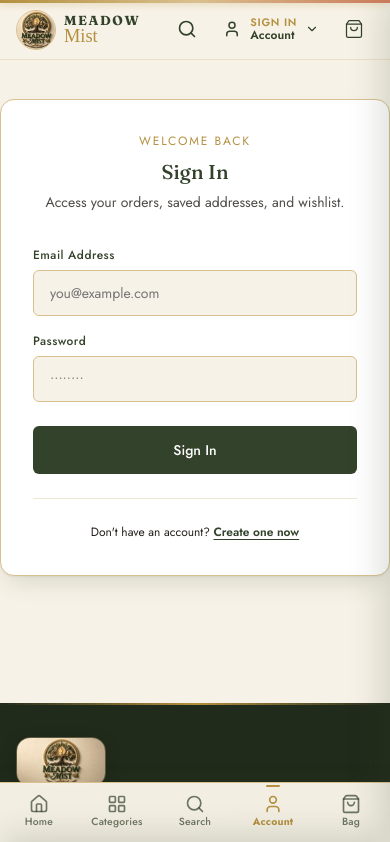
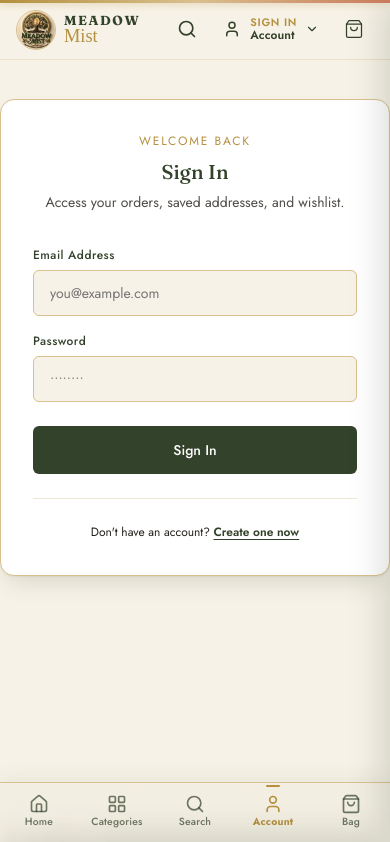
Before and after one commit to ADI-2707/meedowmist, a Next.js app in the folder apps/storefront/: page /login in a window 390 px wide. Shown: the top 842 px of the page. Built offline with nearby package versions, Linux system fonts and the light colour scheme; no server answers; a web font is replaced by a local one.

Commit message:
style(storefront): adjust mobile safe area padding for bottom navigation bar

```diff
--- a/apps/storefront/src/app/globals.css
+++ b/apps/storefront/src/app/globals.css
@@ -70,6 +70,7 @@
   --container-max:  1280px;
   --container-pad:  clamp(1rem, 4vw, 3rem);
   --nav-height:     clamp(60px, 7vh, 72px);
+  --bottom-nav-height: 64px;
 }
 
 
@@ -186,3 +187,9 @@ h1, h2, h3, h4, h5, h6 {
   0%   { background-position: -200% center; }
   100% { background-position: 200% center; }
 }
+
+@media (max-width: 768px) {
+  #main-content {
+    padding-bottom: calc(var(--bottom-nav-height) + env(safe-area-inset-bottom, 0px) + var(--space-4));
+  }
+}
```
